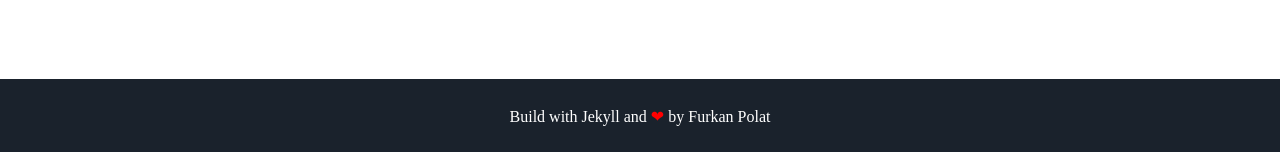
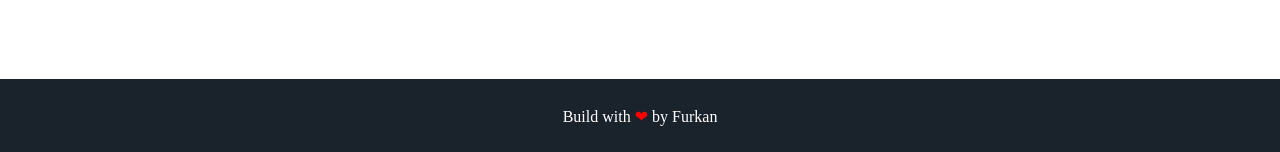
Before and after one commit to thefurkanpolat/thefurkanpolat.github.iooooo, a Jekyll site: the page built from index.html, in a window 1280 px wide. Shown: the part 1615-1767 px from the top of the page. Built offline with Jekyll 4.4.1, drawn with Linux system fonts in a browser that asks for light colours; some web fonts are replaced.

Commit message:
Update footer.html

```diff
--- a/_includes/footer.html
+++ b/_includes/footer.html
@@ -1,6 +1,6 @@
 <footer class="footer">
     <!-- <p>&copy; {{ site.username }}</p> -->
-    <p>Build with Jekyll and <span class="love">❤</span> by <a href="https://github.com/thefurkanpolat">Furkan Polat</a></p>
+    <p>Build with <span class="love">❤</span> by <a href="https://github.com/thefurkanpolat">Furkan</a></p>
 </footer>
 <script src="//cdn.jsdelivr.net/particles.js/2.0.0/particles.min.js"></script>
 <script src="{{ '/assets/js/sweet-scroll.min.js' | prepend: site.baseurl }}"></script>
```
